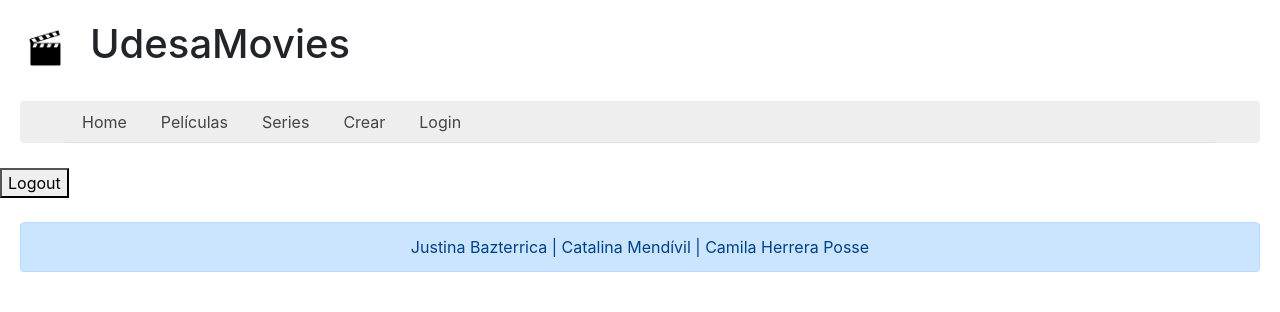
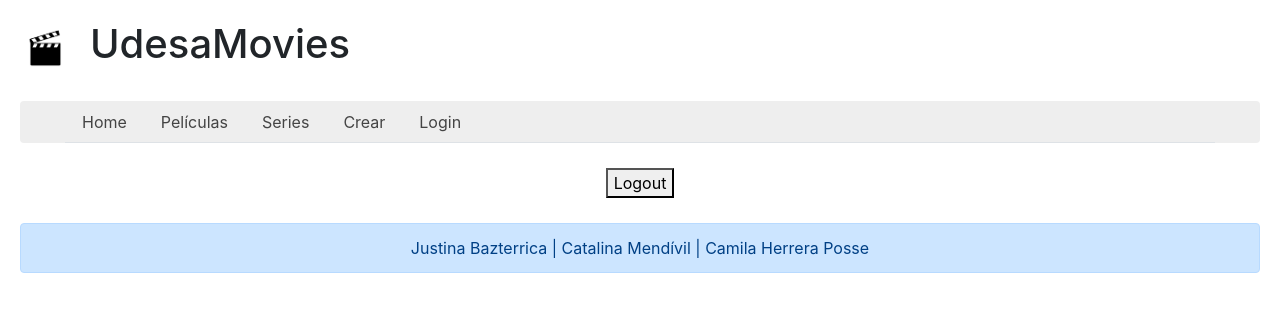
Before and after one commit to justibazterrica/TDM--PI---Bazterrica---Mendivil---Herrera, a React (Create React App) app in the folder PI/: page /logout in a window 1280 px wide. Shown: the top 312 px of the page. Built offline with nearby package versions, Linux system fonts and the light colour scheme.

Commit message:
edite el logout

```diff
--- /dev/null
+++ b/PI/src/Screens/Logout/Logout.css
@@ -0,0 +1,8 @@
+.logout{
+    display: flex;
+    flex-direction: column;
+    flex-wrap: wrap;
+    align-items: center;
+    justify-content: center;
+    align-content: center;
+}
--- a/PI/src/Screens/Logout/Logout.js
+++ b/PI/src/Screens/Logout/Logout.js
@@ -1,5 +1,6 @@
 import React, { Component } from 'react'
 import Cookies from "universal-cookie"
+import "./Logout.css";
 
 const cookies = new Cookies()
 
@@ -15,12 +16,13 @@ export default class Logout extends Component {
     logout () {
         cookies.remove("user-auth-cookie");
         this.setState({ email: "", password: "" });
+        this.props.history.push("/");
     }
   render() {
     return (
-      <div>
-        <button onClick={() => this.logout()}>Logout</button>
-      </div>
+      <section className='logout'>
+        <button onClick={() => this.logout()} >Logout</button>
+      </section>
     )
   }
 }
--- a/PI/src/components/PaginaSeries/PaginaSerie.js
+++ b/PI/src/components/PaginaSeries/PaginaSerie.js
@@ -63,7 +63,7 @@ class PaginaSerie extends Component {
                                     key={serie.id}
                                     id={serie.id}
                                     img={serie.poster_path}
-                                    title={serie.name}
+                                    title={serie.original_name}
                                     overview={serie.overview}
                                 />
                             ))
```
